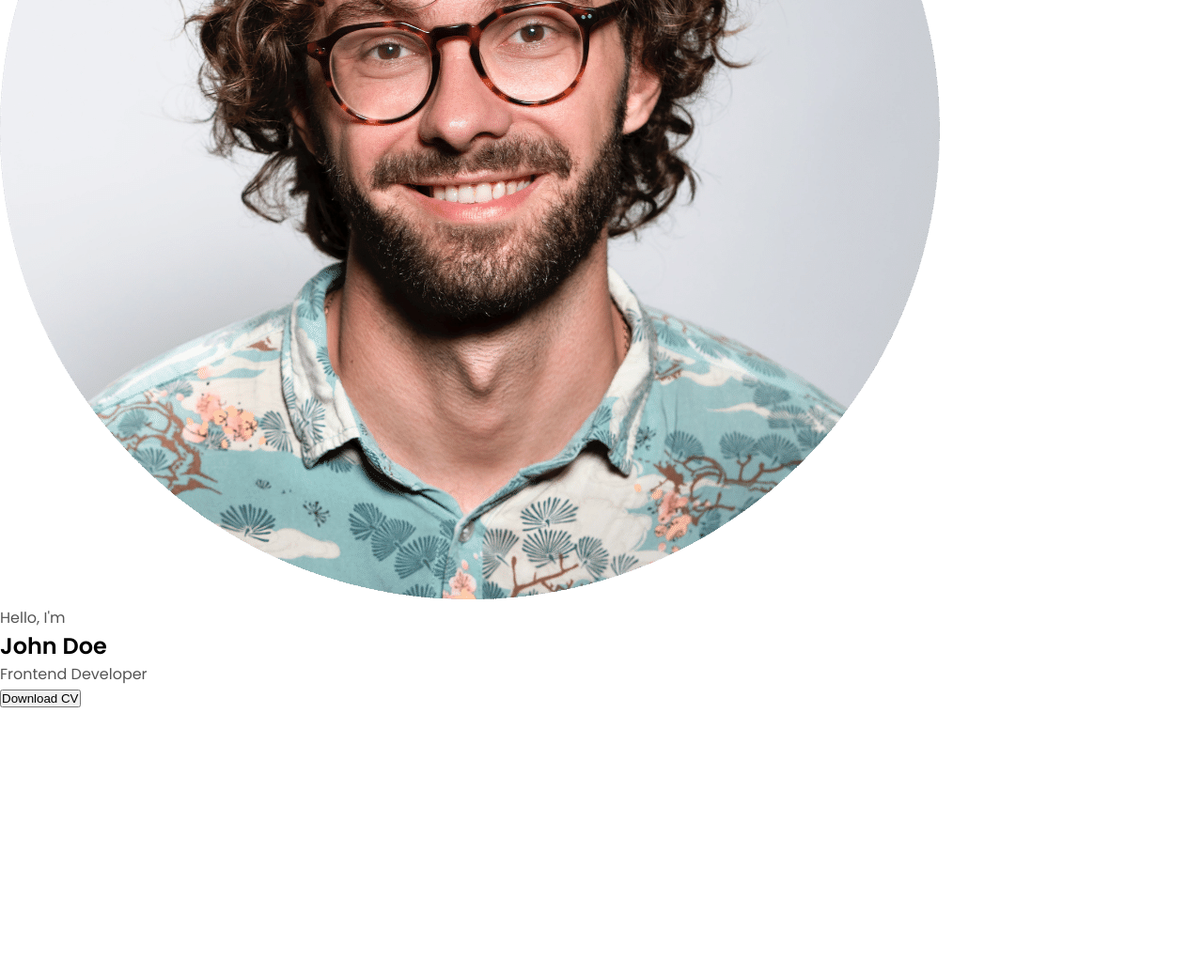
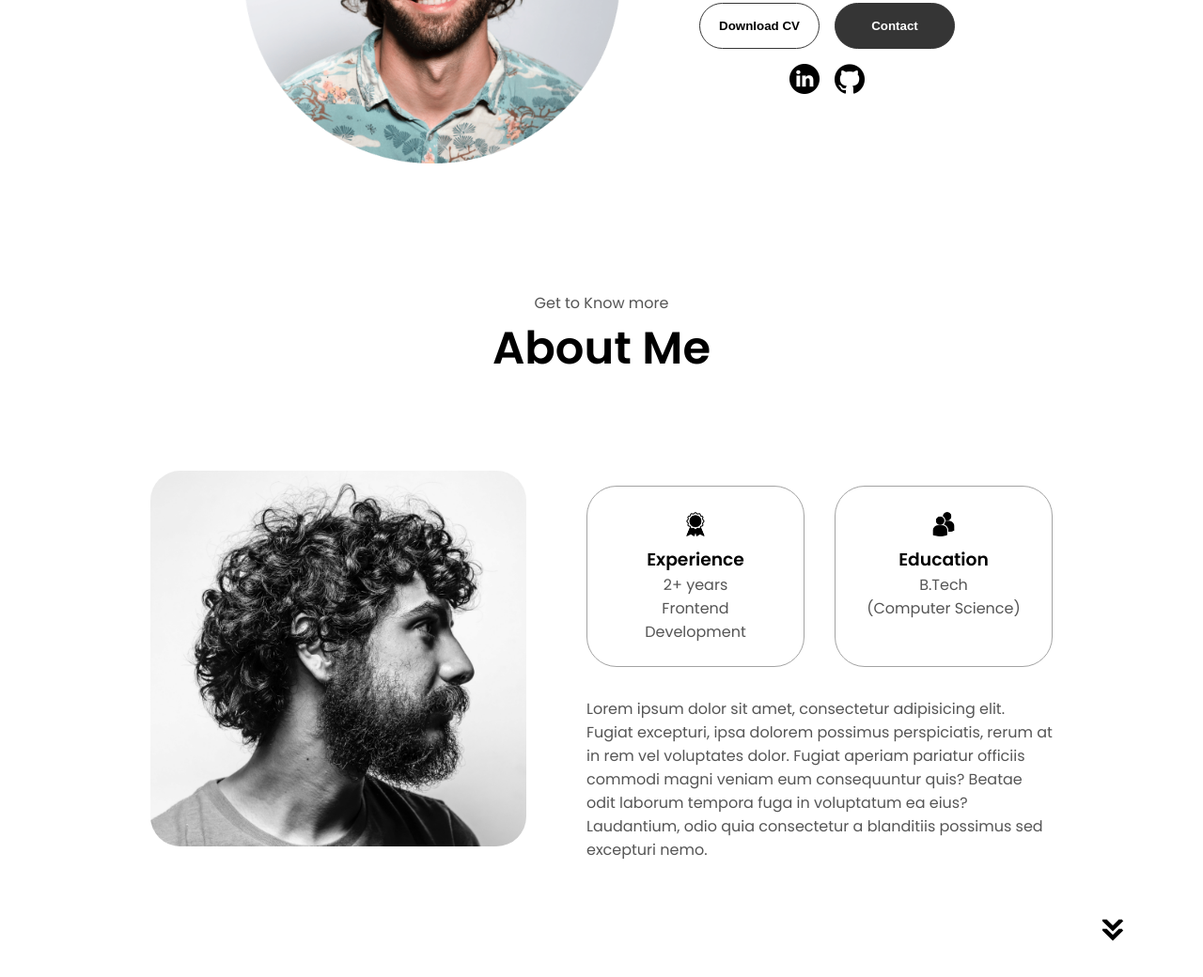
Before and after one commit to Akanshu-stark/Abhiraj.v1, a plain HTML site: page index.html in a window 1280 px wide. Shown: the part 498-1538 px from the top of the page at 94% size. Before the commit the page ends 1253 px from the top, so only its background shows below. Drawn offline with Linux system fonts and the light colour scheme.

Commit message:
3rd commit- About Section 1:13

```diff
--- a/index.html
+++ b/index.html
@@ -38,7 +38,7 @@
     </nav>
 
     <section id="profile">
-      <div class="section pic-container">
+      <div class="section__pic-container">
         <img src="./assets/profile-pic.png" alt="John Doe profile picture" />
       </div>
       <div class="section__text">
@@ -52,8 +52,77 @@
           >
             Download CV
           </button>
+          <button class="btn btn-color-1" onclick="location.href='./#contact'">
+            Contact
+          </button>
+        </div>
+        <div id="socials-container">
+          <img
+            src="./assets/linkedin.png"
+            alt="My linkedin profile"
+            class="icon"
+            onclick="location.href='https://linkedin.com'"
+          />
+          <img
+            src="./assets/github.png"
+            alt="My Github profile"
+            class="icon"
+            onclick="location.href='https://github.com'"
+          />
         </div>
       </div>
+    </section>
+    <!-- About Section -->
+    <section id="about">
+      <p class="section__text__p1">Get to Know more</p>
+      <h1 class="title">About Me</h1>
+      <div class="section-container">
+        <div class="section__pic-container">
+          <img
+            src="./assets/about-pic.png"
+            alt="My Profile picture"
+            class="about-pic"
+          />
+        </div>
+        <div class="about-details-container">
+          <div class="about-containers">
+            <div class="details-container">
+              <img
+                src="./assets/experience.png"
+                alt="experience icon"
+                class="icon"
+              />
+              <h3>Experience</h3>
+              <p>2+ years <br />Frontend Development</p>
+            </div>
+            <div class="details-container">
+              <img
+                src="./assets/education.png"
+                alt="education icon"
+                class="icon"
+              />
+              <h3>Education</h3>
+              <p>B.Tech <br />(Computer Science)</p>
+            </div>
+          </div>
+          <div class="text-container">
+            <p>
+              Lorem ipsum dolor sit amet, consectetur adipisicing elit. Fugiat
+              excepturi, ipsa dolorem possimus perspiciatis, rerum at in rem vel
+              voluptates dolor. Fugiat aperiam pariatur officiis commodi magni
+              veniam eum consequuntur quis? Beatae odit laborum tempora fuga in
+              voluptatum ea eius? Laudantium, odio quia consectetur a blanditiis
+              possimus sed excepturi nemo.
+            </p>
+          </div>
+        </div>
+      </div>
+      <img
+        src="./assets/arrow.png"
+        alt="arrow icon"
+        class="icon arrow"
+        onclick="location.href='./#experience'"
+      />
     </section>
     <script src="script.js"></script>
   </body>
--- a/style.css
+++ b/style.css
@@ -6,7 +6,7 @@
 *{
     margin: 0;
     padding: 0;
-    box-sizing: border-box;
+
 }
 
 body {
@@ -149,3 +149,167 @@ a:hover {
 
 
 /* Sections */
+
+section {
+    padding-top: 4vh;
+    height: 96vh;
+    margin: 0 10rem;
+    box-sizing: border-box;
+    min-height: fit-content;
+}
+
+.section-container {
+    display: flex;
+}
+
+/* Profile Section */
+
+#profile {
+    display: flex;
+    justify-content: center;
+    gap: 5rem;
+    height: 80vh;
+}
+
+.section__pic-container {
+    display: flex;
+    height: 400px;
+    width: 400px;
+    margin: auto 0;
+}
+
+.section__text {
+    align-self: center;
+    text-align: center;
+}
+
+.section__text p {
+    font-weight: 600;
+}
+
+.section__text__p1 {
+    text-align: center;
+}
+
+.section__text__p2 {
+    font-size: 1.75rem;
+    margin-bottom: 1rem;
+}
+
+.title {
+    font-size: 3rem;
+    text-align: center;
+}
+
+#socials-container {
+    display: flex;
+    justify-content: center;
+    margin-top: 1rem;
+    gap: 1rem;
+}
+
+/* Icons */
+
+.icon {
+    cursor: pointer;
+    height: 2rem;
+}
+
+/* Buttons */
+
+.btn-container {
+    display: flex;
+    justify-content: center;
+    gap: 1rem;
+}
+
+.btn {
+    font-weight: 600;
+    transition: all 300ms ease;
+    padding: 1rem;
+    width: 8rem;
+    border-radius: 2rem;
+}
+
+.btn-color-1, .btn-color-2 {
+    border: rgb(53, 53, 53) 0.1rem solid;
+}
+
+.btn-color-1:hover, .btn-color-2:hover {
+    cursor: pointer;
+}
+
+.btn-color-1, .btn-color-2:hover {
+    background: rgb(53, 53, 53);
+    color: white;
+
+}
+
+.btn-color-1:hover {
+    background: rgb(0,0,0);
+}
+
+.btn-color-2 {
+    background: none;
+}
+
+.btn-color-2:hover {
+    border: rgb(255,255,255) 0.1rem solid;
+}
+
+.btn-container {
+    gap:1rem;
+}
+
+/* About Me */
+
+#about {
+    position: relative;
+
+}
+
+.about-containers {
+    gap: 2rem;
+    margin-bottom: 2rem;
+    margin-top: 2rem;
+}
+
+.about-details-container {
+    justify-content: center;
+    flex-direction: column;
+}
+
+.about-containers, .about-details-container {
+    display: flex;
+}
+
+.about-pic {
+    border-radius: 2rem;
+}
+
+.arrow {
+    position: absolute;
+    right: -5rem;
+    bottom: 2.5rem;
+}
+
+.details-container {
+    padding: 1.5rem;
+    flex: 1;
+    background: white;
+    border-radius: 2rem;
+    border: rgb(53, 53, 53) 0.1rem solid;
+    border-color: rgb(163, 163, 163);
+    text-align: center;
+}
+
+.section-container {
+    gap: 4rem;
+    height: 80%;
+}
+
+.section__pic-container {
+    height: 400px;
+    width: 400px;
+    margin: auto 0;
+}
```
